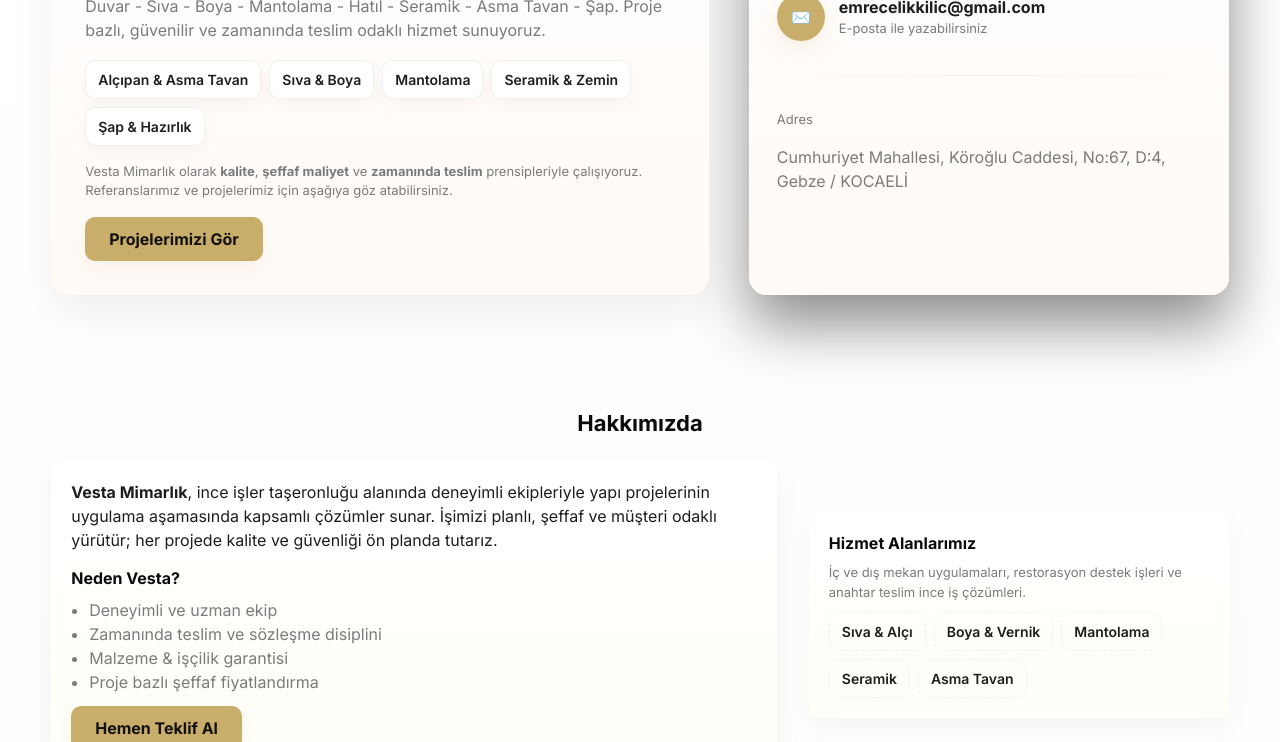
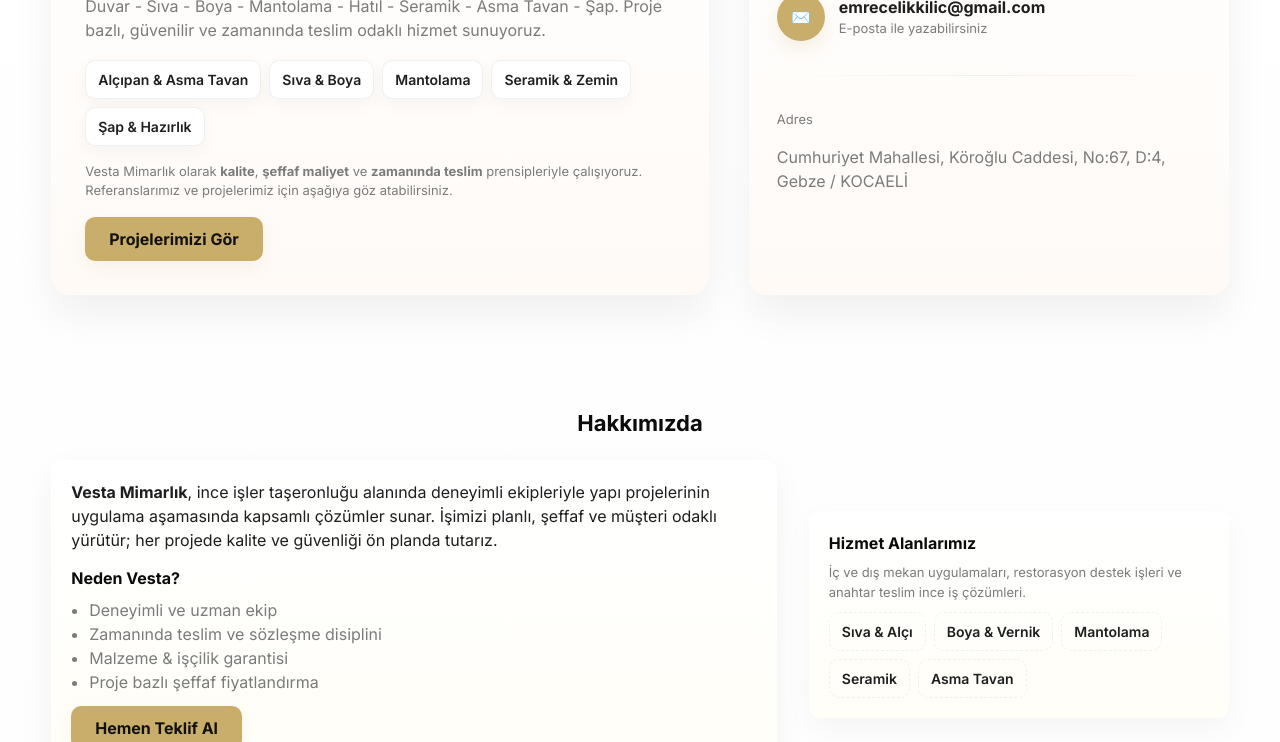
Before and after one commit to OzkanCelikkilic/vesta-mimarlik, a plain HTML site: page index.html in a window 1280 px wide. Shown: the part 358-1100 px from the top of the page. Drawn offline with Linux system fonts and the light colour scheme.

Commit message:
Update style.css

```diff
--- a/style.css
+++ b/style.css
@@ -208,7 +208,7 @@
     flex-direction: column;
     justify-content: center;
     gap: 16px;
-    box-shadow: 0 30px 60px rgba(0, 0, 0, 0.45);
+    box-shadow: 0 20px 40px rgba(9, 9, 9, 0.06);
 }
 .contact-item {
     display: flex;
```
